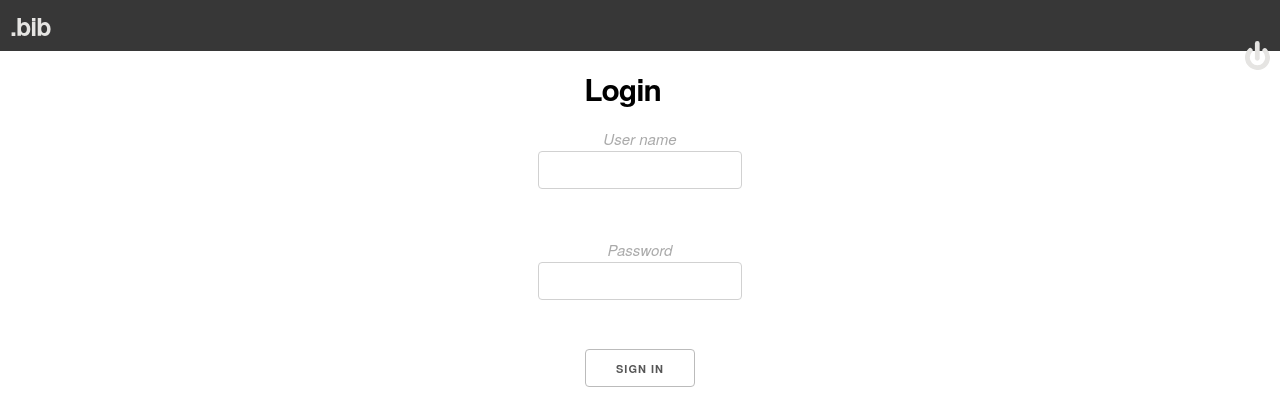
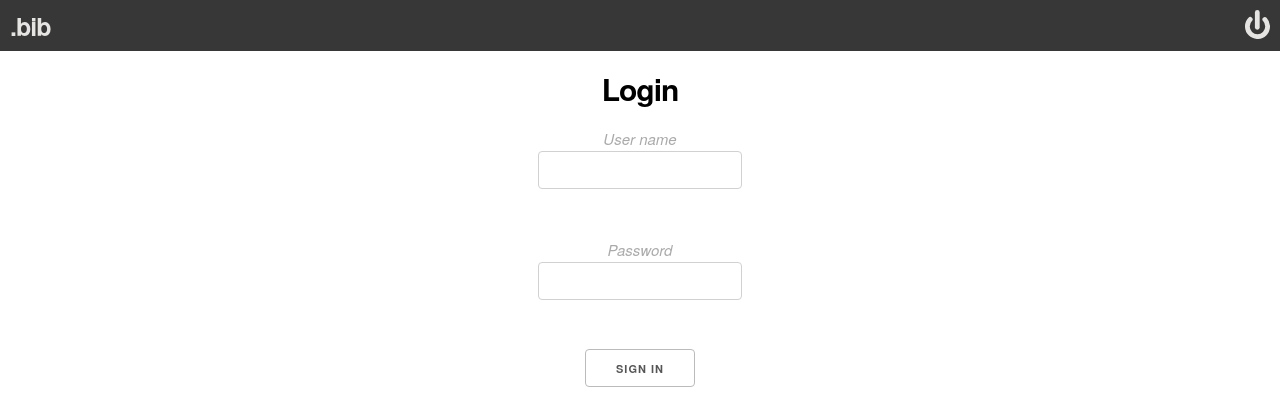
Before and after one commit to frapac/bibtex-browser, a Flask app: page / in a window 1280 px wide. Shown: the top 420 px of the page. Run offline with Flask 2, Linux system fonts and the light colour scheme.

Commit message:
[FIX] Fix position of logout button

```diff
--- a/apps/static/css/base.css
+++ b/apps/static/css/base.css
@@ -17,6 +17,9 @@ a.header{
 
 div.settings{
   float:right;
+  position: absolute;
+  top: 1rem;
+  right: 1rem;
 }
 
 div.main{
--- a/apps/views/views.py
+++ b/apps/views/views.py
@@ -83,7 +83,7 @@ def get_index():
     events = []
     # Store events in a dictionnary
     for p in activity:
-        date = datetime.datetime.fromtimestamp(p.time).strftime("%d-%m-%Y %H:%M")
+        date = datetime.datetime.fromtimestamp(p.time).strftime("%d/%m %H:%M")
         events.append({
                           "author": p.author,
                           "article": p.article,
@@ -280,6 +280,7 @@ def get_all_biblio(page=1):
     years.sort()
     templateVars["years"] = years[::-1]
     templateVars["tags"] = tags
+    templateVars["nentries"] = BiblioEntry.query.count()
     return render_template("references.html", **templateVars)
 
 
@@ -389,6 +390,7 @@ def format_bibdatabase(bib_database, year_filter=None,
         "references": [],
         "authors": [],
         "checked": [],
+        "nentries": 0,
         "types": ["book", "article", "phdthesis",
                   "inproceedings", "misc", "techreport"]
         }
```
